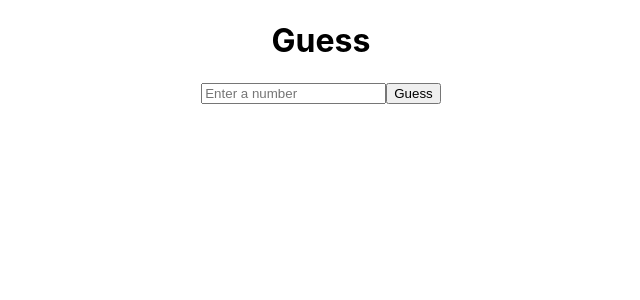
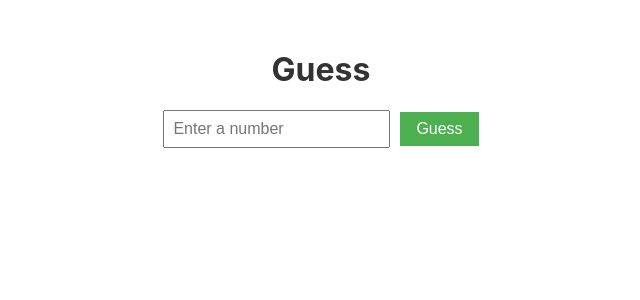
Before and after one commit to busracopur/1030510216_BS435_WebProgramlama, a React (Create React App) app in the folder my-app/: page / in a window 1280 px wide. Shown: the top 300 px of the page, without its empty margins (319-959 px from the left). Built offline with nearby package versions, Linux system fonts and the light colour scheme.

Commit message:
Update App.js and App.css

```diff
--- a/my-app/src/App.css
+++ b/my-app/src/App.css
@@ -1,38 +1,34 @@
+
 .App {
   text-align: center;
+  margin-top: 50px;
 }
 
-.App-logo {
-  height: 40vmin;
-  pointer-events: none;
+h1 {
+  font-size: 2em;
+  color: #333;
 }
 
-@media (prefers-reduced-motion: no-preference) {
-  .App-logo {
-    animation: App-logo-spin infinite 20s linear;
-  }
+p {
+  font-size: 1.2em;
+  margin: 10px 0;
 }
 
-.App-header {
-  background-color: #282c34;
-  min-height: 100vh;
-  display: flex;
-  flex-direction: column;
-  align-items: center;
-  justify-content: center;
-  font-size: calc(10px + 2vmin);
-  color: white;
+input {
+  padding: 8px;
+  margin-right: 10px;
+  font-size: 1em;
 }
 
-.App-link {
-  color: #61dafb;
+button {
+  padding: 8px 16px;
+  font-size: 1em;
+  background-color: #4caf50;
+  color: white;
+  border: none;
+  cursor: pointer;
 }
 
-@keyframes App-logo-spin {
-  from {
-    transform: rotate(0deg);
-  }
-  to {
-    transform: rotate(360deg);
-  }
+button:hover {
+  background-color: #45a049;
 }
--- a/my-app/src/App.js
+++ b/my-app/src/App.js
@@ -32,7 +32,7 @@ function App() {
           }
       }
   }
-//
+
     console.log('guess:', userGuess);
 
 
```
